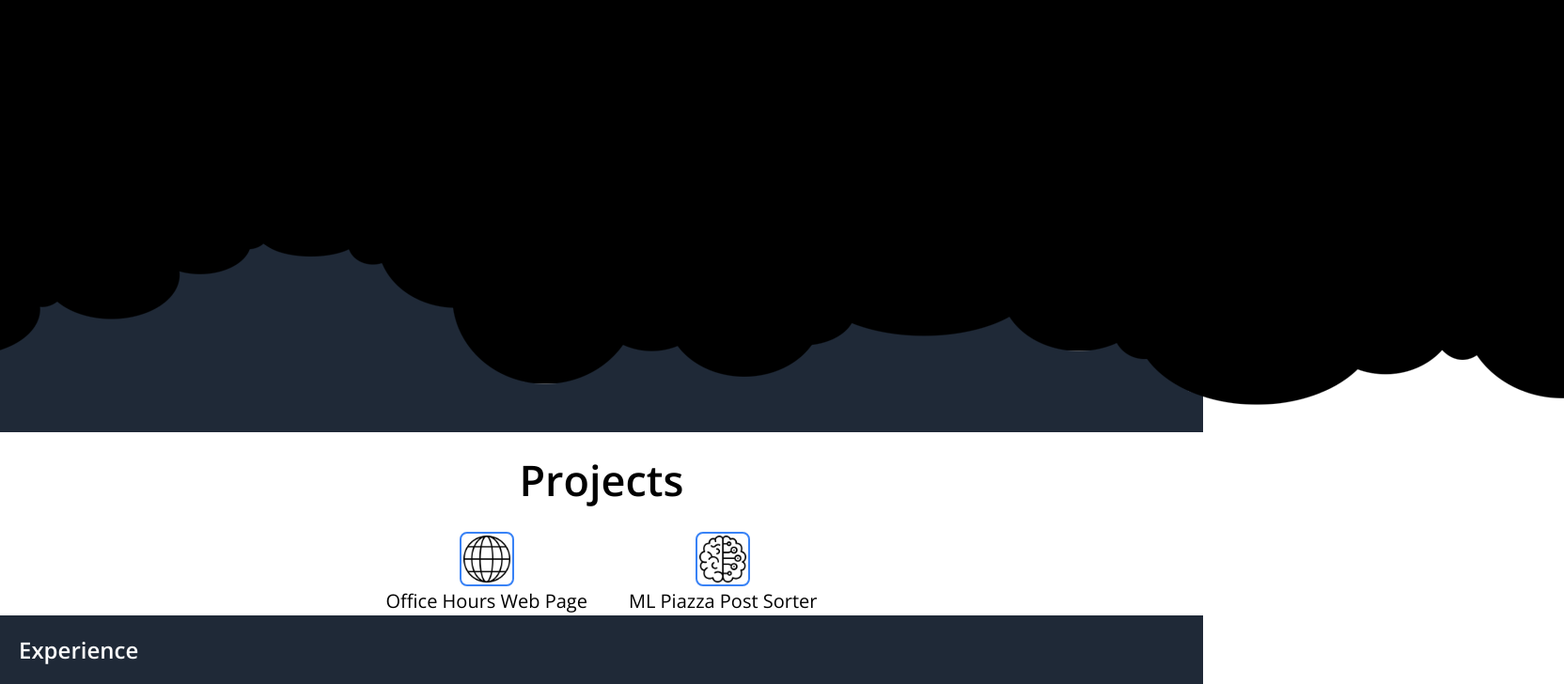
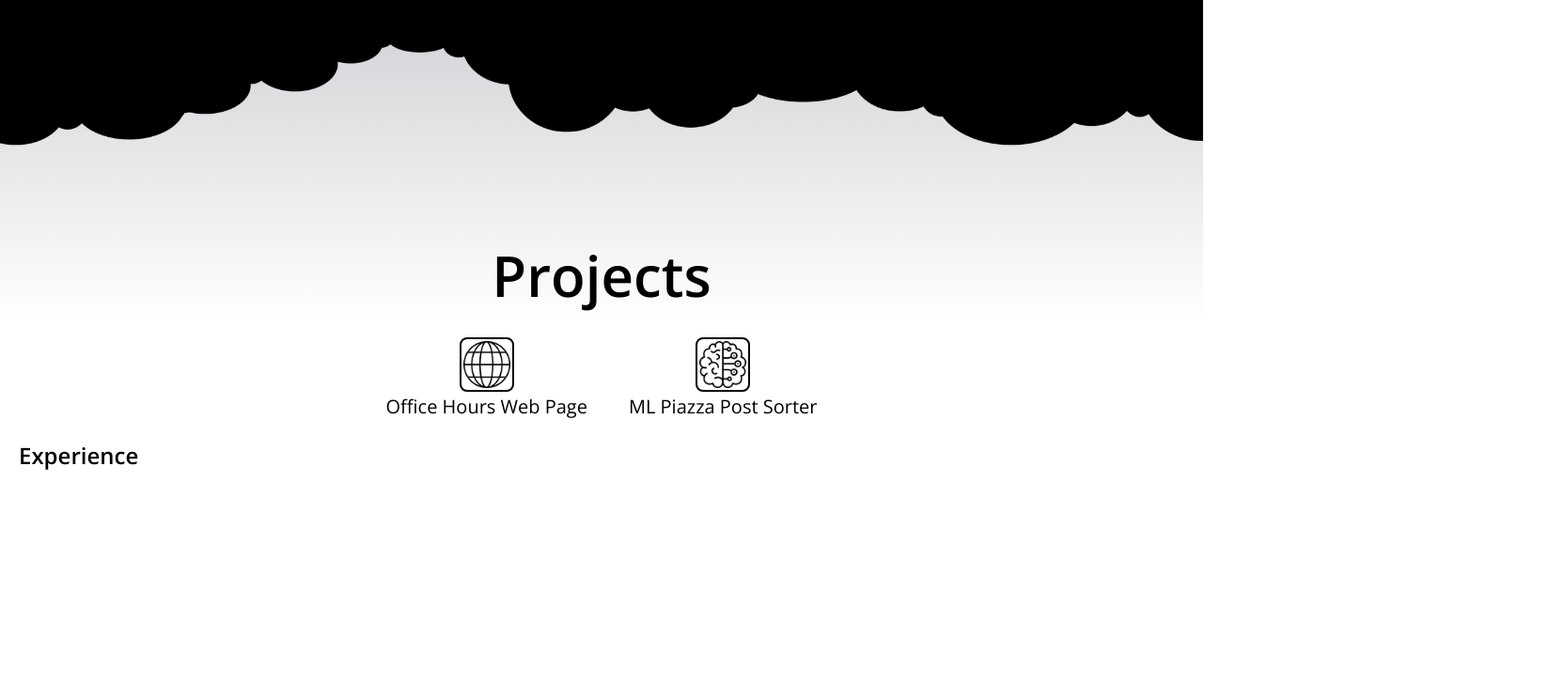
Before and after one commit to alexwang9/alexwang, a plain HTML site: page index.html in a window 1280 px wide. Shown: the part 1257-1985 px from the top of the page at 94% size, 1664 px wide, since content can reach past the window. After the commit the page ends 1778 px from the top, so only its background shows below. Drawn offline with nearby package versions, Linux system fonts and the light colour scheme.

Commit message:
changes to everything

```diff
--- a/index.html
+++ b/index.html
@@ -7,6 +7,7 @@
   <link rel="stylesheet" href="/styles/header.css">
   <link rel="stylesheet" href="/styles/body-one.css">
   <link rel="stylesheet" href="/styles/body-two.css">
+  <link rel="stylesheet" href="/styles/body-three.css">
 
   <link rel="preconnect" href="https://fonts.googleapis.com">
   <link rel="preconnect" href="https://fonts.gstatic.com" crossorigin>
@@ -23,16 +24,18 @@
         </div>
         <div class="header-links">
           <ul>
-            <li>Background</li>
-            <li>Projects</li>
-            <li>Experience</li>
-            <li>Contact Info</li>
+            <li><a class="link1" href="#FIRST">Background</a></li>
+            <li><a class="link2" href="#SECOND">Projects</a></li>
+            <li><a class="link3" href="#THIRD">Experience</a></li>
+            <li><a class="link4">Contact Info</a></li>
           </ul>
         </div>
       </div>
 
       <!--FIRST BODY-->
-      <h1 class="first-header">Welcome.</h1>
+      <a id="FIRST">
+        <h1 class="first-header">Welcome.</h1>
+      </a>
       <div class="first-body">
         <div class="writing">
           <p class="intro">My name is Alex Wang, I'm a second year student at the University of Michigan pursuing a dual degree in Computer Science and Business. I'm interested in full stack development and passionate about cutting-edge design and interfaces.</p>
@@ -47,7 +50,9 @@
 
       <!--SECOND BODY-->
       <div class="second-body">
-        <h2>Projects</h2>
+        <a id="SECOND">
+          <h2>Projects</h2>
+        </a>
         <div class="project-links">
           <a href="">
             <div class="project1">
@@ -65,7 +70,9 @@
       </div>
 
       <div class="third-body">
-        <h2>Experience</h2>
+        <a id="THIRD">
+          <h2>Experience</h2>
+        </a>
         <div></div>
       </div>
     </div>
--- a/styles/body-one.css
+++ b/styles/body-one.css
@@ -1,13 +1,13 @@
 .first-body{
   margin-top: 20px;
-  margin-bottom: 20px;
   display: flex;
   flex-direction: column;
   align-items: center;
   justify-content: center;
 }
 
-.la-pic{
+#FIRST{
+  color: white;
 }
 
 .writing{
@@ -24,7 +24,14 @@
   border: 2px solid white;
 }
 
+.la-pic{
+  margin-top: 80px;
+}
 
+.skyline-image{
+  width: 100%;
+  height: auto;
+}
 
 .first-header{
   font-size: 100px;
--- /dev/null
+++ b/styles/body-three.css
@@ -0,0 +1,3 @@
+.third-body{
+    color: black;
+}
--- a/styles/body-two.css
+++ b/styles/body-two.css
@@ -1,9 +1,9 @@
 .second-body{
+  padding-top: 70px;
   display: flex;
   flex-direction: column;
   align-items: center;
-  font-size: 30px;
-  background-color: white;
+  font-size: 40px;
   color: black;
 }
 
@@ -38,7 +38,7 @@ h2{
   width: auto;
   padding: 2px;
   border-radius: 8px;
-  border: 2px solid #3882F6;
+  border: 2px solid black;
 }
 
 .project1:hover, .project2:hover{
--- a/styles/general.css
+++ b/styles/general.css
@@ -6,13 +6,12 @@ html{
 body{
   font-family: 'Open Sans', sans-serif;
   height: 100%;
-
   margin: 0;
 }
 
 .main{
   min-height: 100%;
-  background-color: #1F2937;
+  background: linear-gradient(#1F2937 0%, white 90%);
   color: white;
 }
 
--- a/styles/header.css
+++ b/styles/header.css
@@ -38,11 +38,14 @@
 
 li{
   padding-left: 20px;
+}
+
+.link1,.link2,.link3,.link4{
   color: white;
   transition: 200ms;
 }
 
-li:hover{
+.link1:hover,.link2:hover,.link3:hover,.link4:hover{
   text-shadow: 0.5px 0;
   cursor: pointer;
 }
```
